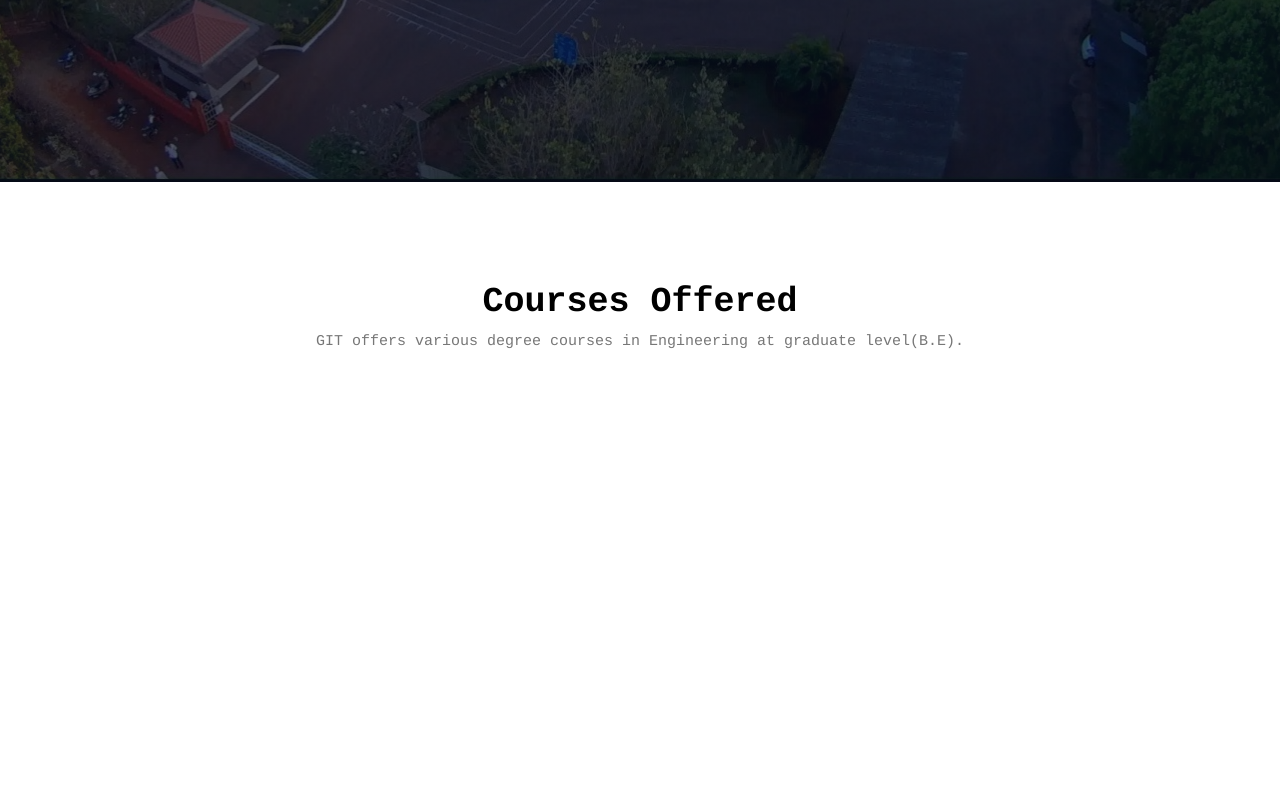
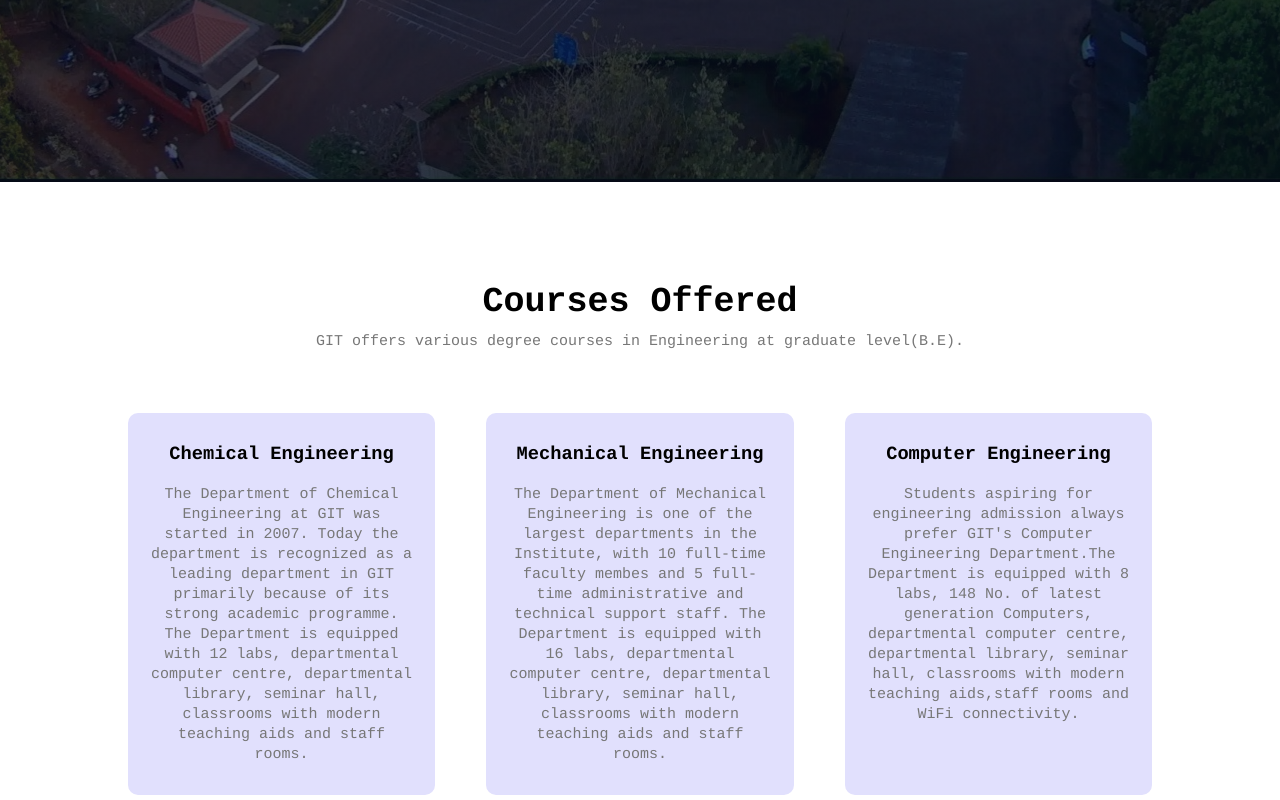
Before and after one commit to PROJECTMINICS/csproject, a plain HTML site: page index.html in a window 1280 px wide. Shown: the part 618-1418 px from the top of the page. Before the commit the page ends 980 px from the top, so only its background shows below. Drawn offline with Linux system fonts and the light colour scheme.

Commit message:
courses 2

```diff
--- a/index.html
+++ b/index.html
@@ -37,6 +37,24 @@
     <section class="course">
         <h1>Courses Offered</h1>
         <p>GIT offers various degree courses in Engineering at graduate level(B.E). </p>
+
+        <div class="row">
+            <div class="course_col">
+            <h3>Chemical Engineering</h3>
+            <p>The Department of Chemical Engineering at GIT was started in 2007. Today the department is recognized as a leading department in GIT primarily because of its strong academic programme. The Department is equipped with 12 labs, departmental computer centre, departmental library, seminar hall, classrooms with modern teaching aids and staff rooms.</p>
+            </div>
+
+            <div class="course_col">
+            <h3>Mechanical Engineering</h3>
+            <p>The Department of Mechanical Engineering is one of the largest departments in the Institute, with 10 full-time faculty membes and 5 full-time administrative and technical support staff. The Department is equipped with 16 labs, departmental computer centre, departmental library, seminar hall, classrooms with modern teaching aids and staff rooms.</p>
+            </div>
+
+            <div class="course_col">
+            <h3>Computer Engineering</h3>
+            <p>Students aspiring for engineering admission always prefer GIT's Computer Engineering Department.The Department is equipped with 8 labs, 148 No. of latest generation Computers, departmental computer centre, departmental library, seminar hall, classrooms with modern teaching aids,staff rooms and WiFi connectivity.</p>
+            </div>
+
+        </div>
     </section>
 
 <!----------------Javascript for toggle menu---------------->
--- a/style.css
+++ b/style.css
@@ -146,3 +146,29 @@
     line-height: 20px;
     padding: 10px;
 }
+
+.row{
+    margin-top: 5%;
+    display: flex;
+    justify-content: space-between;
+}
+
+.course_col{
+    flex-basis: 30%;
+    background: #e1e0fd;
+    border-radius: 10px;
+    margin-bottom: 5px;
+    padding: 20px 12px;
+    box-sizing: border-box;
+    transition: 0.5s;
+}
+
+h3{
+    text-align: center;
+    font-weight: 600;
+    margin: 10px 0;
+}
+
+.course_col:hover{
+    box-shadow: 0 0 20px 0 rgba(0,0,0, 0.2);
+}
```
